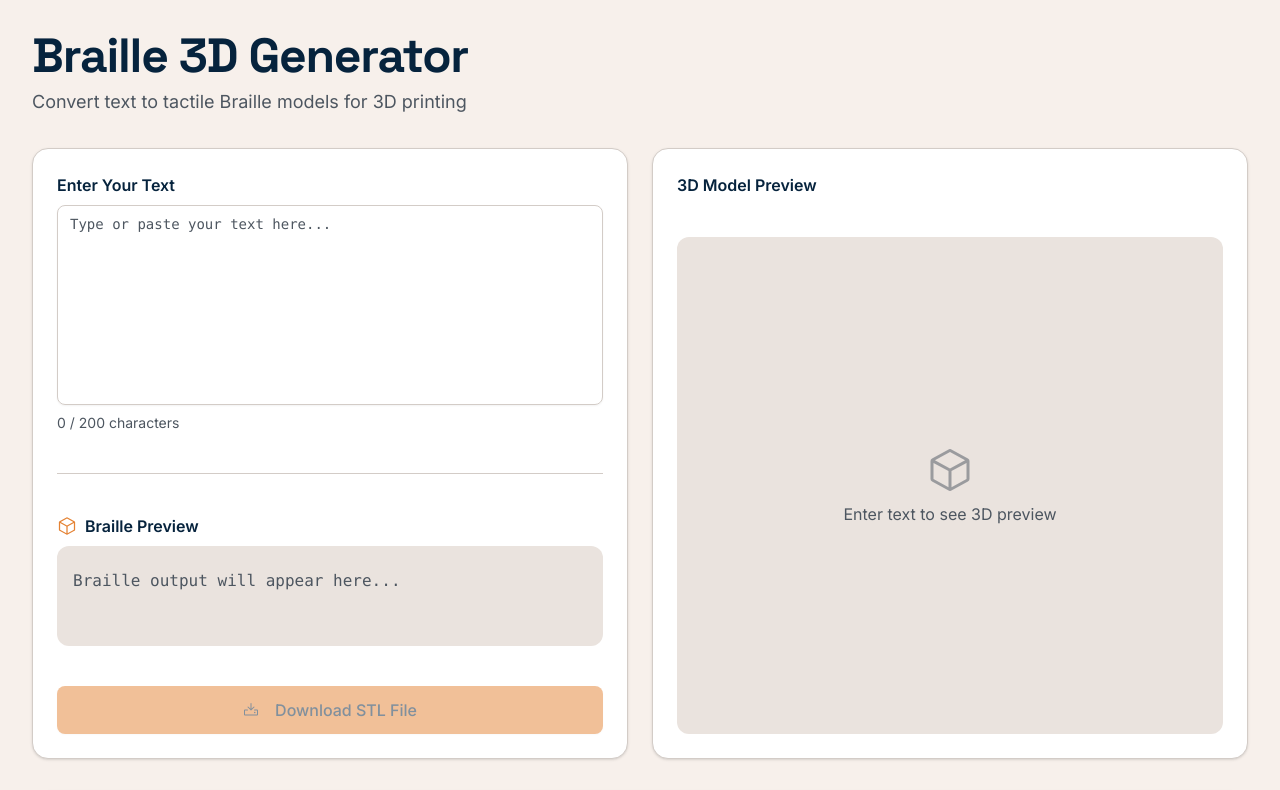
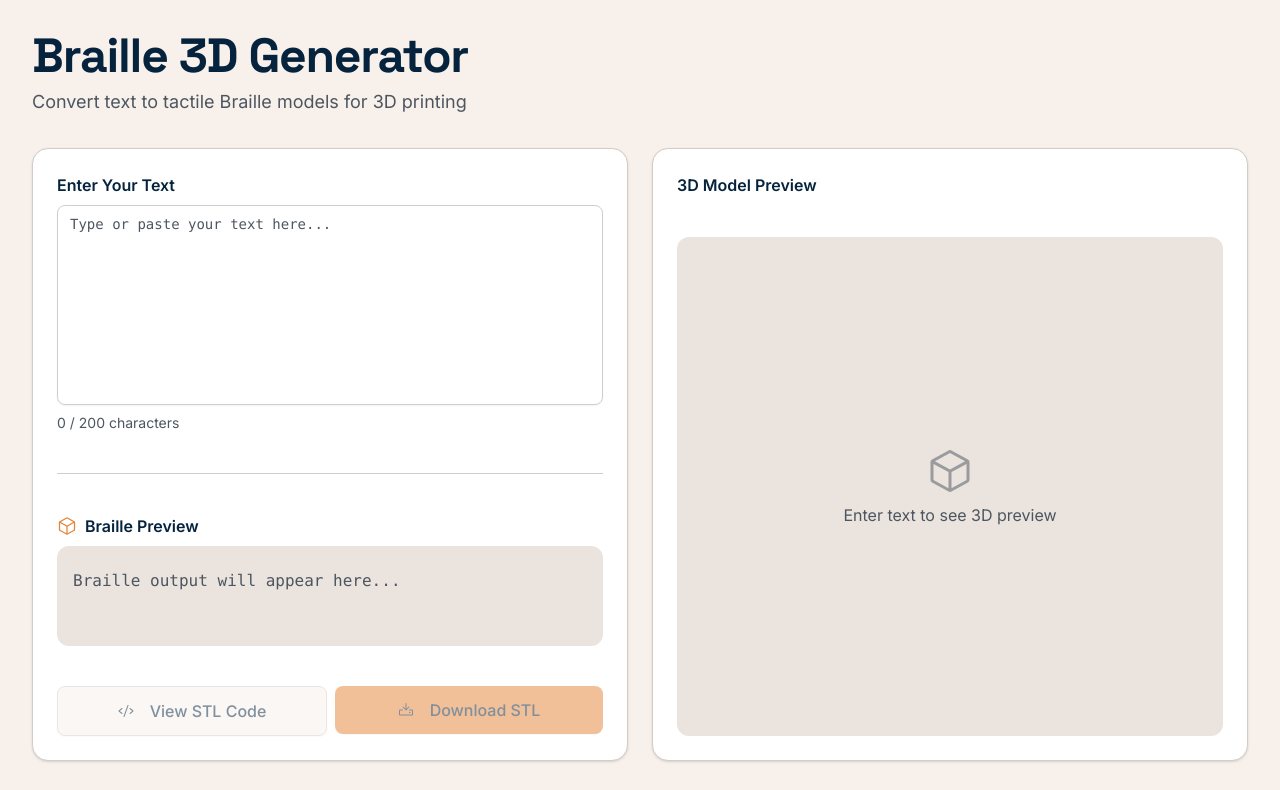
Before and after one commit to jlavista/braille-translator-3, a React (Vite) app: page / in a window 1280 px wide. Shown: the top 790 px of the page. Built offline with nearby package versions, Linux system fonts and the light colour scheme.

Commit message:
Generated by Spark: the download doesnt seem to work. the fact that is client side, maybe show the code?

```diff
--- a/src/App.tsx
+++ b/src/App.tsx
@@ -4,7 +4,8 @@ import { Button } from '@/components/ui/button'
 import { Card } from '@/components/ui/card'
 import { Label } from '@/components/ui/label'
 import { Separator } from '@/components/ui/separator'
-import { Download, Cube } from '@phosphor-icons/react'
+import { Dialog, DialogContent, DialogHeader, DialogTitle, DialogDescription } from '@/components/ui/dialog'
+import { Download, Cube, Code } from '@phosphor-icons/react'
 import { BrailleViewer3D } from '@/components/BrailleViewer3D'
 import { textToBraille, getBrailleCharacters, generateSTL } from '@/lib/braille'
 import { toast } from 'sonner'
@@ -12,6 +13,8 @@ import { motion } from 'framer-motion'
 
 function App() {
   const [inputText, setInputText] = useState('')
+  const [showSTLCode, setShowSTLCode] = useState(false)
+  const [stlContent, setStlContent] = useState('')
 
   const brailleText = useMemo(() => textToBraille(inputText), [inputText])
 
@@ -41,7 +44,7 @@ function App() {
     }
   }, [brailleCharacters])
 
-  const handleDownloadSTL = () => {
+  const handleViewSTLCode = () => {
     if (!inputText.trim()) {
       toast.error('Please enter some text first')
       return
@@ -59,17 +62,35 @@ function App() {
         baseHeight
       })
 
-      const stlContent = generateSTL(brailleCharacters, baseWidth, baseHeight)
+      const generated = generateSTL(brailleCharacters, baseWidth, baseHeight)
 
-      if (!stlContent || stlContent.length < 100) {
+      if (!generated || generated.length < 100) {
         throw new Error('Generated STL content is invalid or empty')
       }
 
-      console.log('STL content length:', stlContent.length)
+      console.log('STL content length:', generated.length)
+      setStlContent(generated)
+      setShowSTLCode(true)
 
+      toast.success('STL code generated successfully', {
+        description: `${(generated.length / 1024).toFixed(1)} KB`
+      })
+    } catch (error) {
+      console.error('STL generation error:', error)
+      toast.error('Failed to generate STL file', {
+        description: error instanceof Error ? error.message : 'Unknown error'
+      })
+    }
+  }
+
+  const handleDownloadSTL = () => {
+    if (!stlContent) {
+      handleViewSTLCode()
+      return
+    }
+
+    try {
       const blob = new Blob([stlContent], { type: 'model/stl' })
-      console.log('Blob created, size:', blob.size)
-
       const url = URL.createObjectURL(blob)
       const a = document.createElement('a')
       a.href = url
@@ -82,16 +103,19 @@ function App() {
       setTimeout(() => {
         document.body.removeChild(a)
         URL.revokeObjectURL(url)
-      }, 500)
+      }, 100)
 
-      toast.success(`Downloaded: ${fileName}`, {
-        description: `STL file ready (${(blob.size / 1024).toFixed(1)} KB)`
-      })
+      toast.success(`Downloaded: ${fileName}`)
     } catch (error) {
-      console.error('STL generation error:', error)
-      toast.error('Failed to generate STL file', {
-        description: error instanceof Error ? error.message : 'Unknown error'
-      })
+      console.error('Download error:', error)
+      toast.error('Failed to download file')
+    }
+  }
+
+  const handleCopySTL = () => {
+    if (stlContent) {
+      navigator.clipboard.writeText(stlContent)
+      toast.success('STL code copied to clipboard')
     }
   }
 
@@ -151,14 +175,25 @@ function App() {
                 </div>
               </div>
 
+              <div className="flex gap-2">
+                <Button
+                  onClick={handleViewSTLCode}
+                  disabled={!inputText.trim()}
+                  variant="outline"
+                  className="flex-1 font-medium py-6 text-base transition-all hover:shadow-lg disabled:opacity-50"
+                >
+                  <Code size={20} className="mr-2" />
+                  View STL Code
+                </Button>
                 <Button
                   onClick={handleDownloadSTL}
                   disabled={!inputText.trim()}
-                className="w-full bg-accent hover:bg-accent/90 text-accent-foreground font-medium py-6 text-base transition-all hover:shadow-lg disabled:opacity-50"
+                  className="flex-1 bg-accent hover:bg-accent/90 text-accent-foreground font-medium py-6 text-base transition-all hover:shadow-lg disabled:opacity-50"
                 >
                   <Download size={20} className="mr-2" />
-                Download STL File
+                  Download STL
                 </Button>
+              </div>
             </Card>
           </motion.div>
 
@@ -224,6 +259,32 @@ function App() {
           </Card>
         </motion.div>
       </div>
+
+      <Dialog open={showSTLCode} onOpenChange={setShowSTLCode}>
+        <DialogContent className="max-w-4xl max-h-[80vh] flex flex-col">
+          <DialogHeader>
+            <DialogTitle>Generated STL Code</DialogTitle>
+            <DialogDescription>
+              Copy this code or download it as an .stl file for 3D printing
+            </DialogDescription>
+          </DialogHeader>
+          <div className="flex-1 overflow-auto bg-secondary rounded-lg p-4">
+            <pre className="text-xs font-mono whitespace-pre-wrap break-all">
+              {stlContent}
+            </pre>
+          </div>
+          <div className="flex gap-2 pt-4 border-t">
+            <Button onClick={handleCopySTL} variant="outline" className="flex-1">
+              <Code size={18} className="mr-2" />
+              Copy to Clipboard
+            </Button>
+            <Button onClick={handleDownloadSTL} className="flex-1 bg-accent hover:bg-accent/90 text-accent-foreground">
+              <Download size={18} className="mr-2" />
+              Download STL File
+            </Button>
+          </div>
+        </DialogContent>
+      </Dialog>
     </div>
   )
 }
```
Lines whose indentation alone changed are shown as unchanged.
